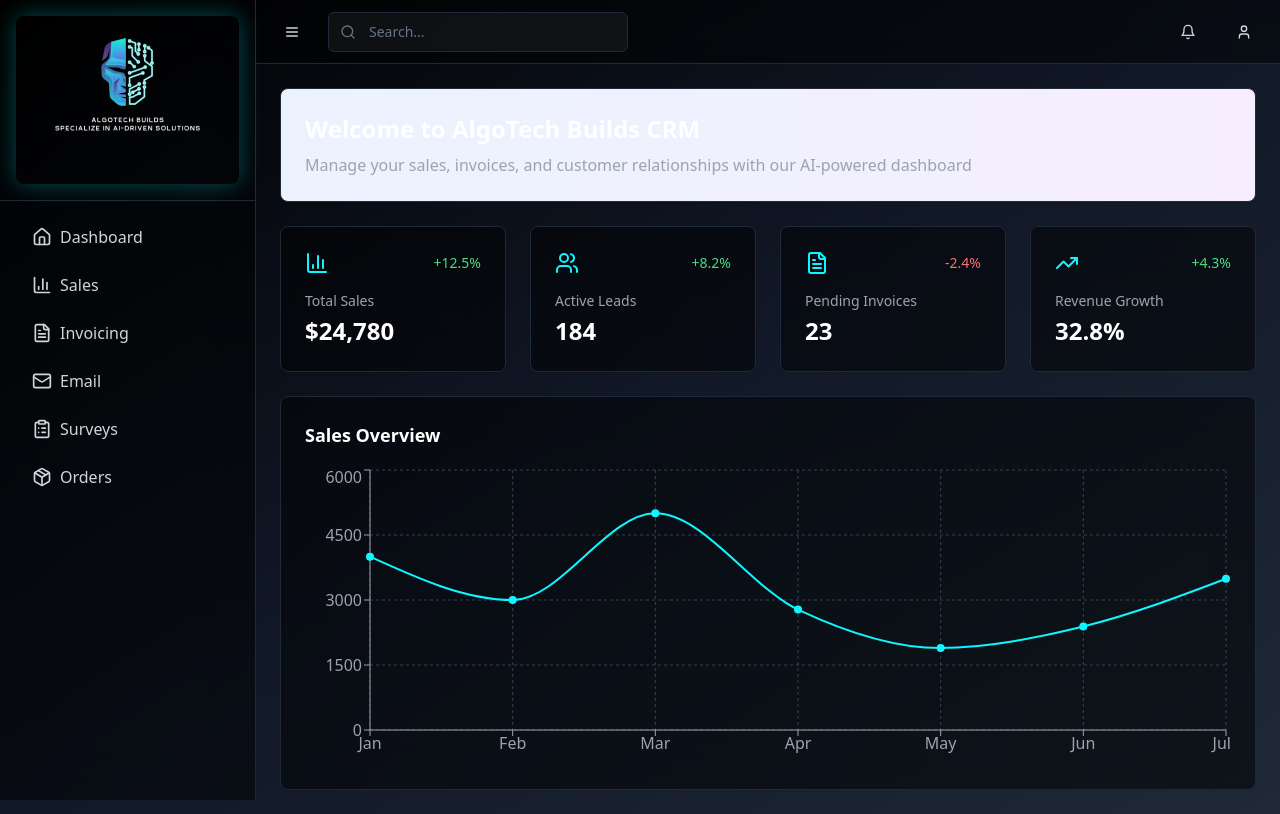
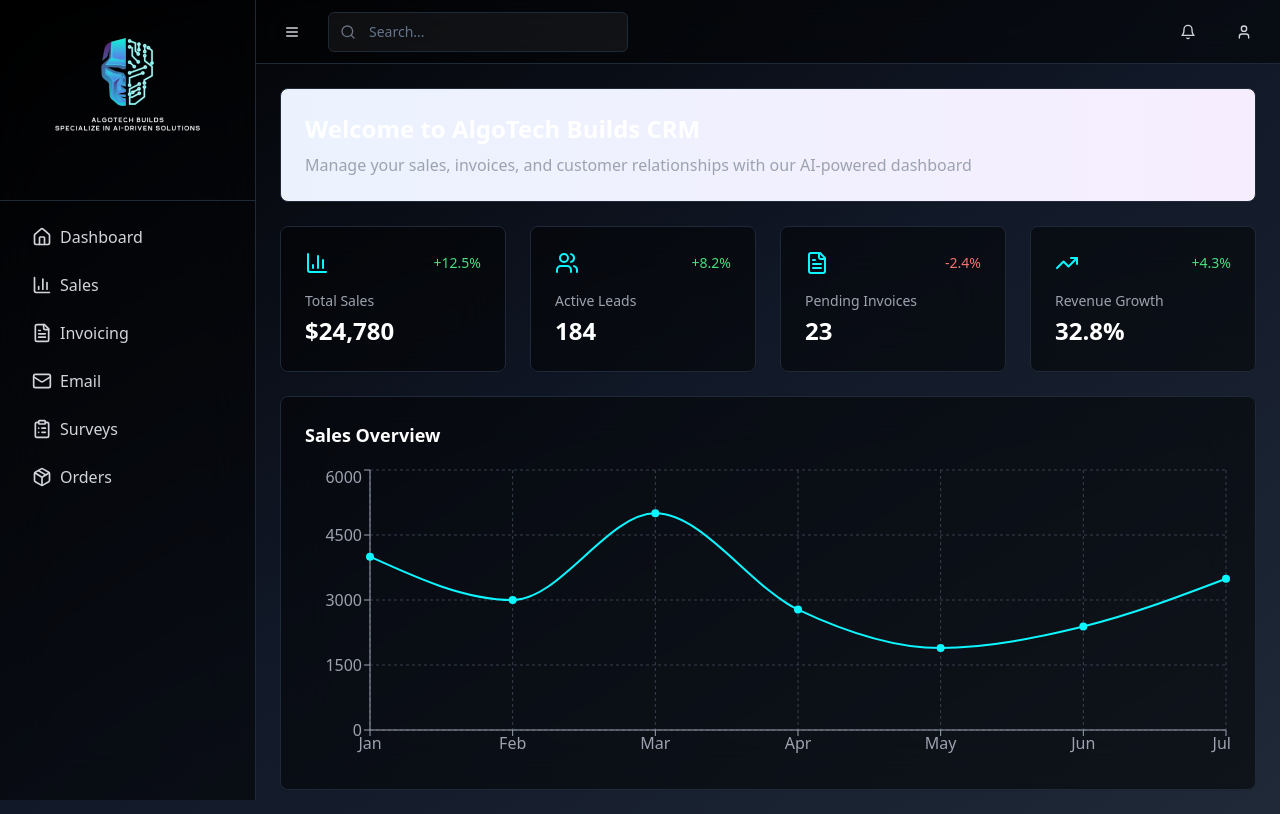
Before and after one commit to TaverNxyz/admin-dashboard, a React (Vite) app: page / in a window 1280 px wide. Built offline with nearby package versions, Linux system fonts and the light colour scheme.

Commit message:
Remove logo animations
This commit removes all animations applied to the logo in the application.
[skip gpt_engineer]

```diff
--- a/src/components/layout/Sidebar.tsx
+++ b/src/components/layout/Sidebar.tsx
@@ -30,7 +30,7 @@ export const Sidebar = ({
           <img
             src="/lovable-uploads/6b9c8daa-434a-40e9-a418-b35c01529c60.png"
             alt="AlgoTech Builds"
-            className="h-55 w-auto mx-auto animate-logo-glow hover:animate-none transition-all duration-300 rounded-lg"
+            className="h-55 w-auto mx-auto rounded-lg"
           />
         </div>
         <nav className="flex-1 p-4">
```
